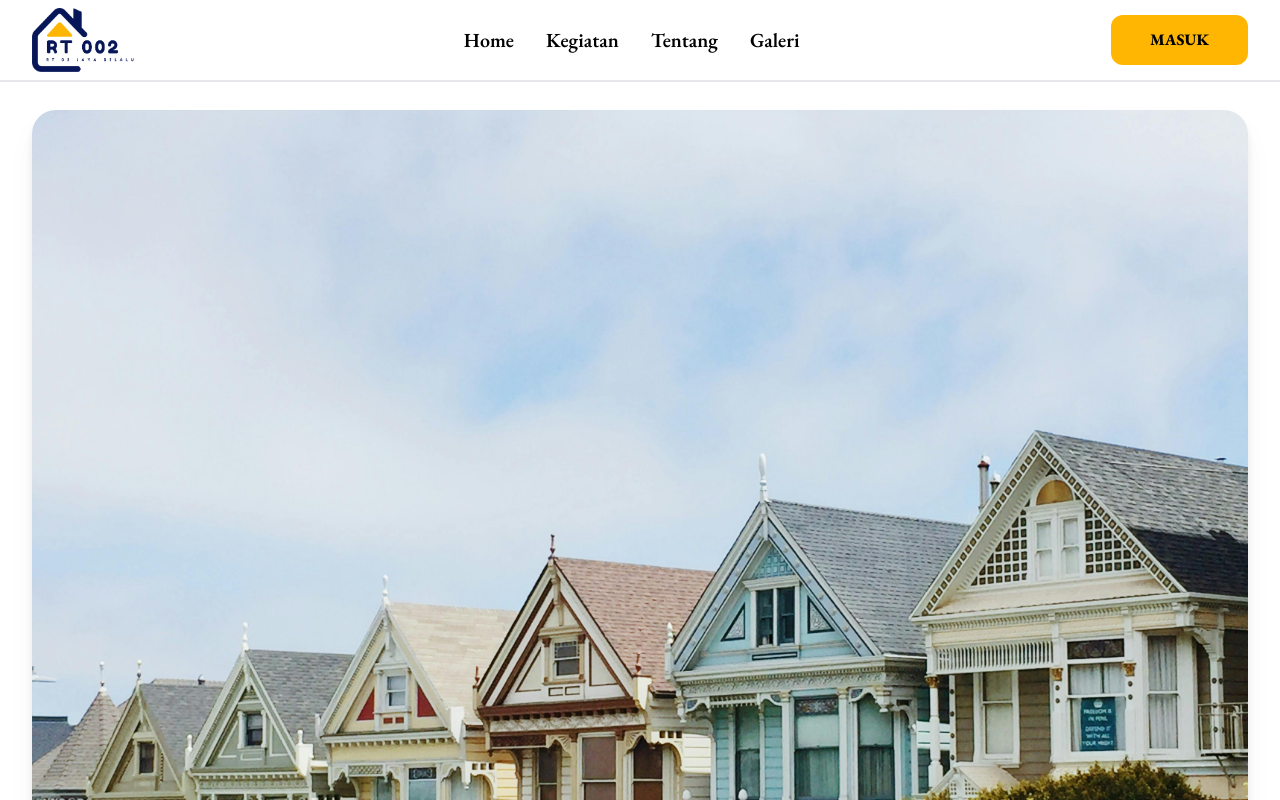
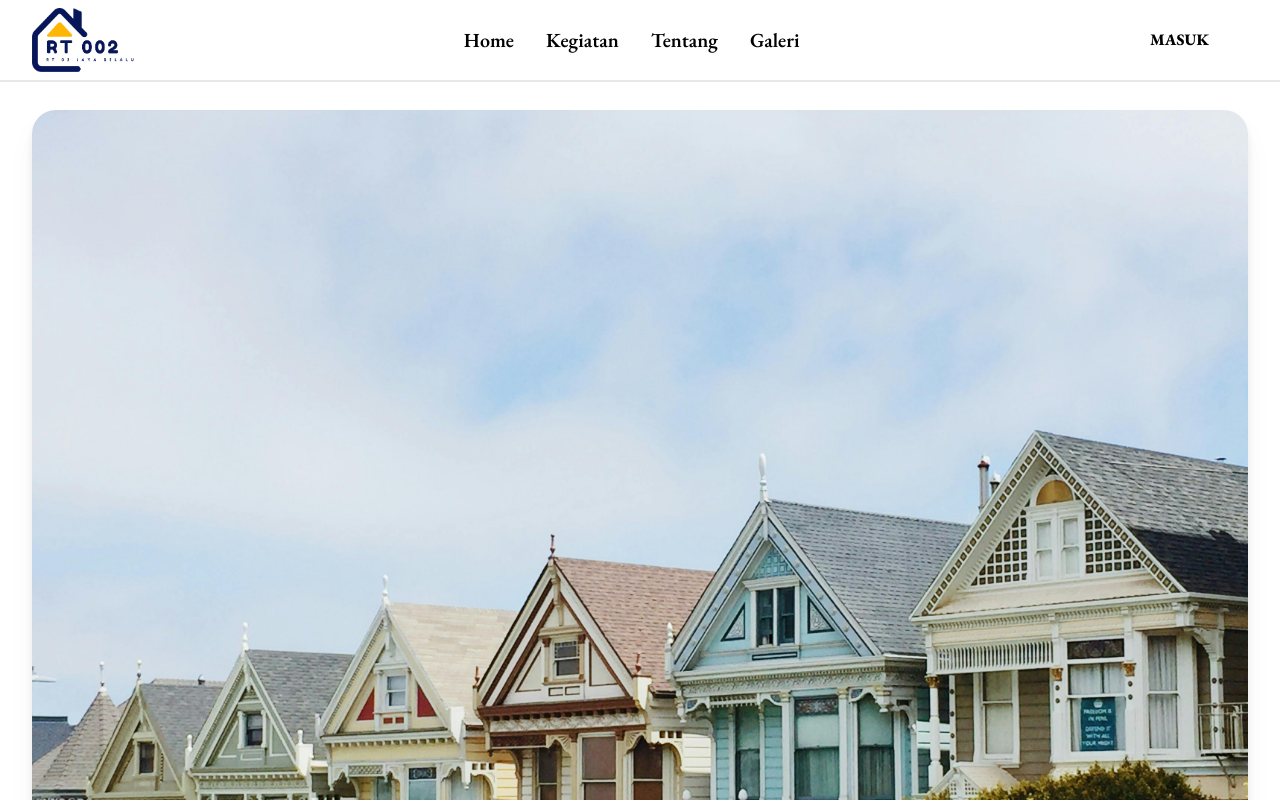
Before and after one commit to myogaazwar/RT-002, a React (Vite) app: page / in a window 1280 px wide. Shown: the top 800 px of the page. Built offline with nearby package versions, Linux system fonts and the light colour scheme.

Commit message:
update: delete default color for button element

```diff
--- a/src/components/Elements/Button/Button.jsx
+++ b/src/components/Elements/Button/Button.jsx
@@ -4,7 +4,7 @@ const Button = ({ onSelect, children, classname, type }) => {
   return (
     <button
       type={type}
-      className={`${classname} bg-main-color h-[50px] w-[137px] rounded-xl`}
+      className={`${classname}  h-[50px] w-[137px] rounded-xl`}
       onClick={onSelect}
     >
       {children}
```
